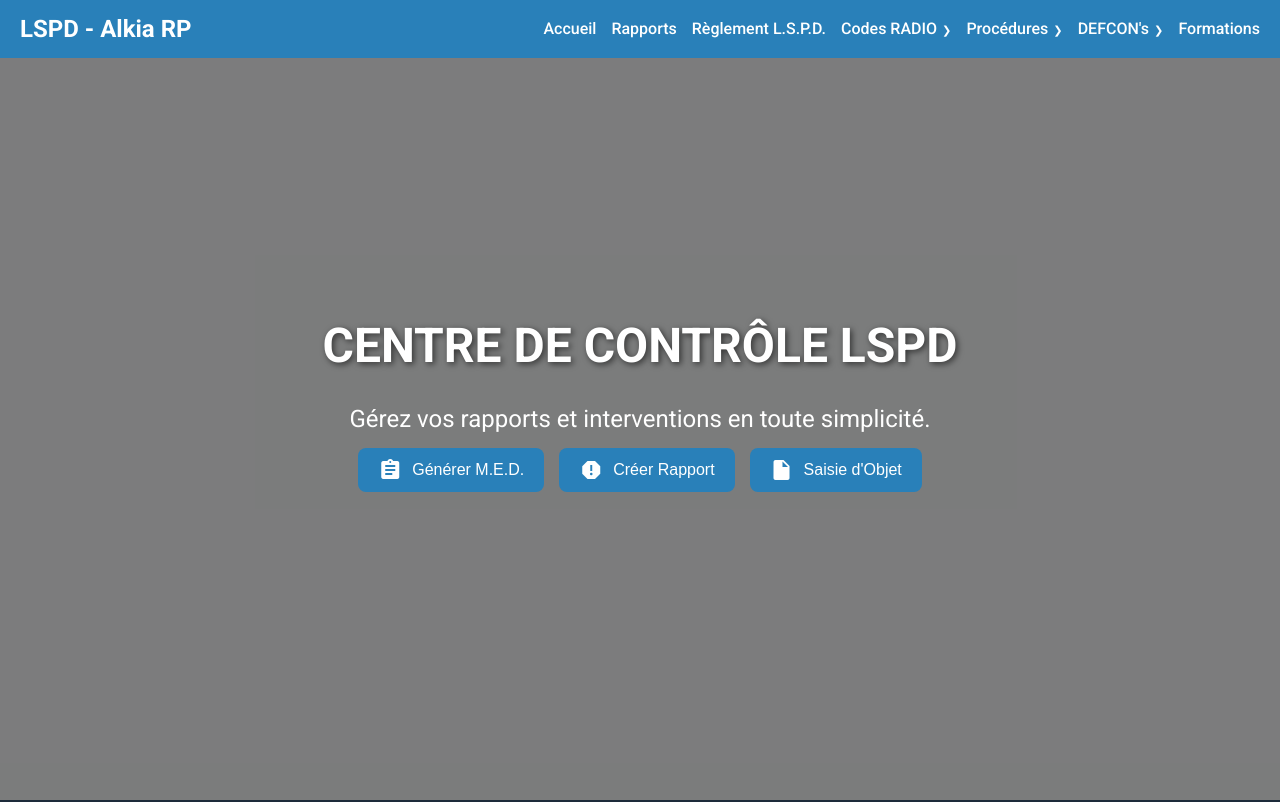
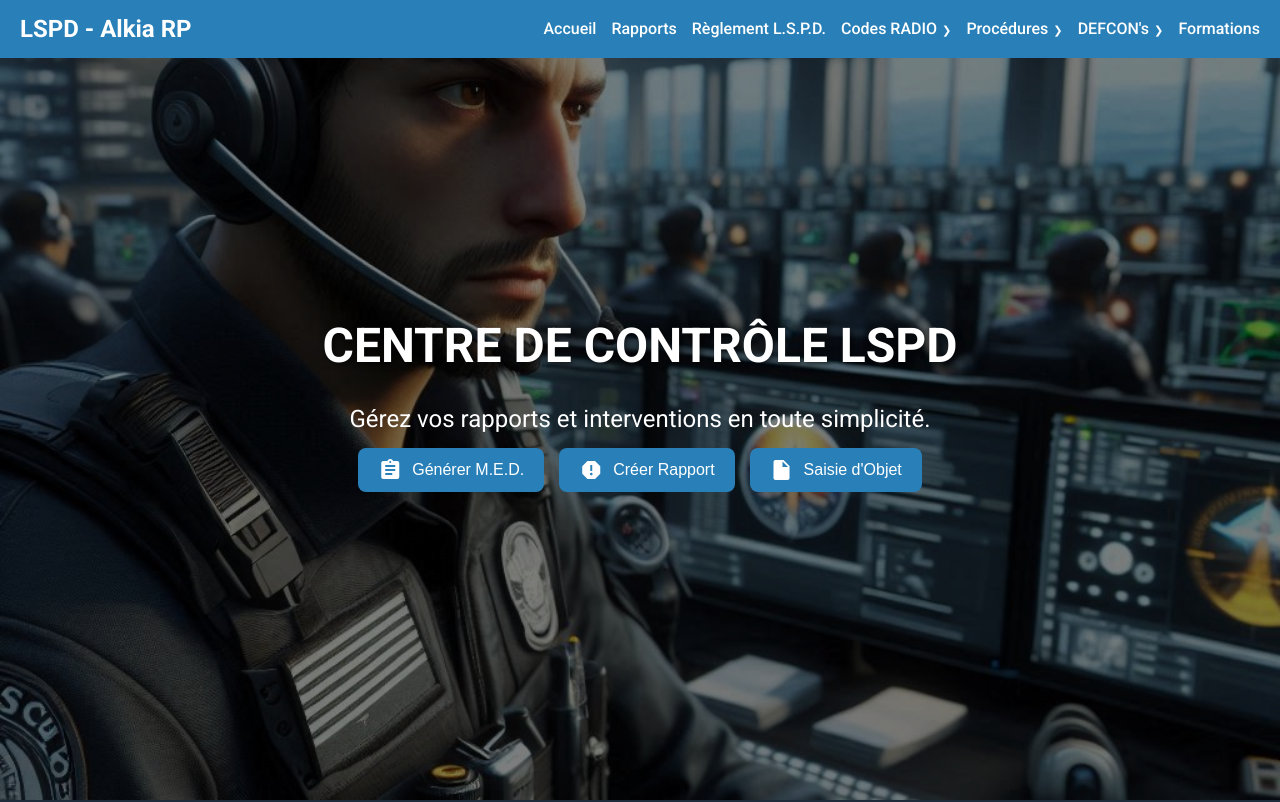
Before and after one commit to GOPICS0U/Centre-de-Controle-LSPD, a plain HTML site: page index.html in a window 1280 px wide. Shown: the top 802 px of the page. Drawn offline with Linux system fonts and the light colour scheme.

Commit message:
Update index.html

```diff
--- a/index.html
+++ b/index.html
@@ -14,7 +14,7 @@
     <link href="https://fonts.googleapis.com/css2?family=Roboto:wght@400;500;700&family=Material+Icons&display=swap"
         rel="stylesheet">
     <!-- Favicon -->
-    <link rel="icon" type="image/png" href="img/picsou.png">
+    <link rel="icon" type="image/png" href="picsou.png">
 
     <style>
         /* Base Reset */
@@ -165,7 +165,7 @@
         /* Header Section */
         header {
             height: 100vh;
-            background: url('img/image1.png') center/cover no-repeat;
+            background: url('image1.png') center/cover no-repeat;
             display: flex;
             justify-content: center;
             align-items: center;
```
